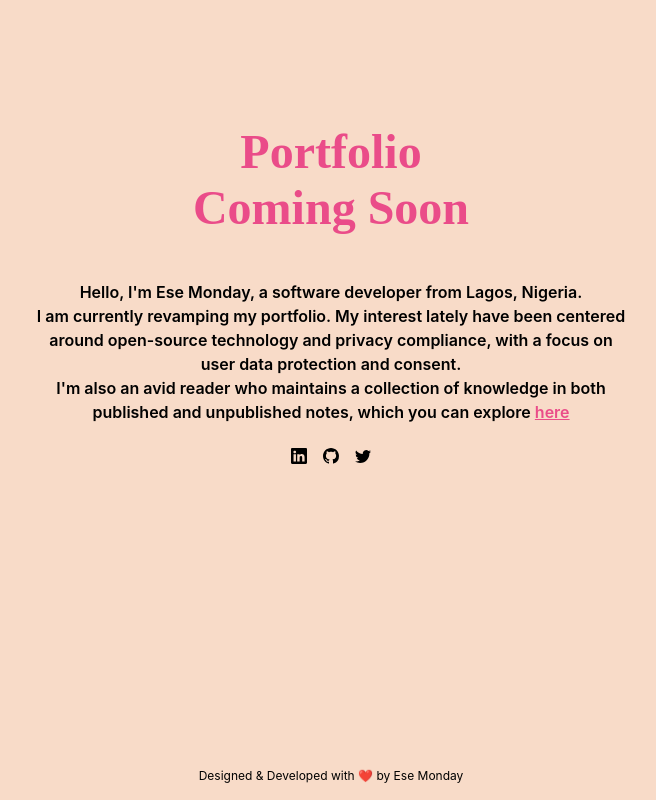
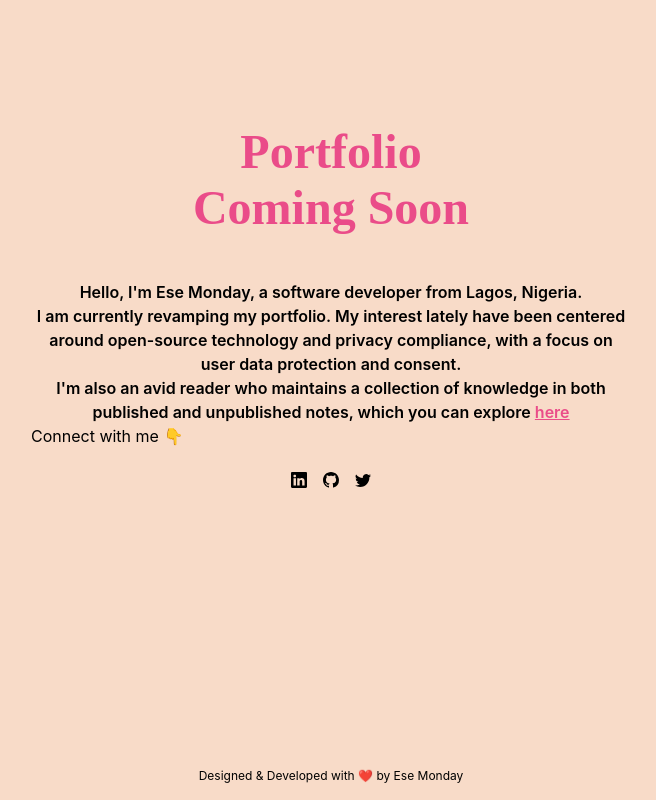
Before and after one commit to ESE-MONDAY/Ese-s-Portfolio, a Next.js app: page / in a window 1280 px wide. Shown: the whole page, without its empty margins (309-965 px from the left). Built offline with nearby package versions, Linux system fonts and the light colour scheme.

Commit message:
Update page.tsx

```diff
--- a/app/page.tsx
+++ b/app/page.tsx
@@ -31,7 +31,7 @@ export default function Home() {
       <AnimatedText text='Coming Soon' className='md:w-[300px] text-[#ea4c89]  mx-auto text-4xl md:text-5xl text-center font-merriweather font-bold mt-2'/>
           <div className='max-w-[600px] mx-auto mt-12'>
           <p  className='text-center  font-semibold'>Hello, I&apos;m Ese Monday, a software developer from Lagos, Nigeria.<br /> I am currently revamping my portfolio. My interest lately have been centered around  open-source technology and privacy compliance, with a focus on user data protection and consent. <br/> I&apos;m also an avid reader who maintains a collection of knowledge in both published and unpublished notes, which you can explore <Link className='font-semibold underline text-[#ea4c89]' href="https://www.notion.so/esemonday/40d48ef6d29f4ff1af2241d4066fe0c8?v=ec4d5a36c67248918e395bee981e2a7a&p=3cf0bdc7281b4dca847041f35b7b421e&pm=s"> here</Link></p>
-
+            <p>Connect with me 👇</p>
           <div className='text-black flex gap-4 mt-4 justify-center p-2'>
             <Link className='hover:text-[#ea4c89]' href="https://www.linkedin.com/in/ese-monday/" ><BsLinkedin size={16} /></Link>
             <Link className='hover:text-[#ea4c89]' href="https://github.com/ESE-MONDAY"><BsGithub size={16} /></Link>
```
